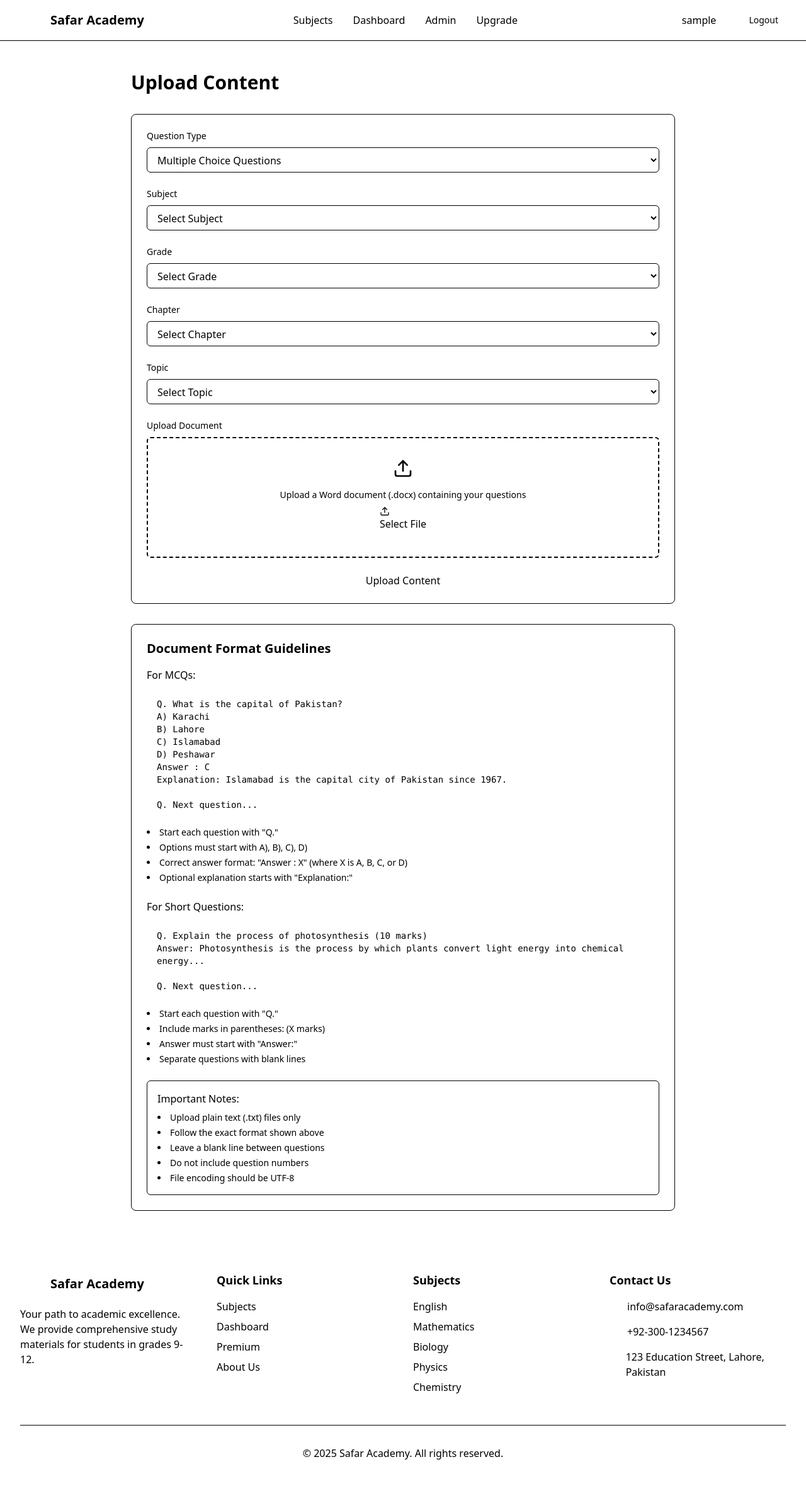
After one commit to abdullahdep/django-hello-world, a Django app: page /content-upload in a window 1280 px wide. The commit adds this page. Shown: the whole page at 63% size. Run offline with Django 4.2, Linux system fonts and the light colour scheme; the visitor is signed in with stand-in values (Sample User, id 1).

Commit message:
content upload  page ready

```diff
--- a/api/settings.py
+++ b/api/settings.py
@@ -11,6 +11,7 @@ https://docs.djangoproject.com/en/4.1/ref/settings/
 """
 
 from pathlib import Path
+import os
 
 # Build paths inside the project like this: BASE_DIR / 'subdir'.
 BASE_DIR = Path(__file__).resolve().parent.parent
@@ -136,6 +137,10 @@ USE_TZ = True
 
 STATIC_URL = 'static/'
 
+# Media files (Uploads)
+MEDIA_URL = '/media/'
+MEDIA_ROOT = os.path.join(BASE_DIR, 'media')
+
 # Default primary key field type
 # https://docs.djangoproject.com/en/4.1/ref/settings/#default-auto-field
 
--- a/api/urls.py
+++ b/api/urls.py
@@ -15,6 +15,8 @@ Including another URLconf
 """
 from django.contrib import admin
 from django.urls import path, include
+from django.conf import settings
+from django.conf.urls.static import static
 
 urlpatterns = [
     path('admin/', admin.site.urls),
@@ -22,4 +24,4 @@ urlpatterns = [
     path('', include('layouts.urls')),
     path('', include('pages.urls')),
 
-]
+] + static(settings.MEDIA_URL, document_root=settings.MEDIA_ROOT)
--- a/layouts/templates/components/header/header.html
+++ b/layouts/templates/components/header/header.html
@@ -20,7 +20,7 @@
                         Dashboard
                     </a>
                     {% if user.is_staff %}
-                        <a href="{% url 'admin:index' %}" class="text-muted-foreground hover:text-foreground transition-colors py-2">
+                        <a href="{% url 'index' %}" class="text-muted-foreground hover:text-foreground transition-colors py-2">
                             Admin
                         </a>
                     {% endif %}
--- /dev/null
+++ b/pages/templates/admin_user/admin_user.html
@@ -0,0 +1,266 @@
+{% extends 'layouts/layouts.html' %}
+{% load static %}
+
+{% block content %}
+<div class="max-w-4xl mx-auto px-4 py-12">
+    <h1 class="text-3xl font-bold mb-8">Upload Content</h1>
+
+    {% if error %}
+    <div class="bg-error/10 border border-error rounded-md p-4 mb-6 flex items-center">
+        <svg xmlns="http://www.w3.org/2000/svg" class="h-5 w-5 text-error mr-2" viewBox="0 0 24 24" fill="none"
+             stroke="currentColor" stroke-width="2" stroke-linecap="round" stroke-linejoin="round">
+            <circle cx="12" cy="12" r="10"/>
+            <line x1="12" y1="8" x2="12" y2="12"/>
+            <line x1="12" y1="16" x2="12.01" y2="16"/>
+        </svg>
+        <p class="text-error">{{ error }}</p>
+    </div>
+    {% endif %}
+
+    <div class="bg-card border border-border rounded-lg p-6">
+        <form method="POST" enctype="multipart/form-data" class="space-y-6">
+            {% csrf_token %}
+
+            <div>
+                <label class="block text-sm font-medium mb-2">Question Type</label>
+                <select name="question_type" class="w-full h-10 rounded-md border border-input bg-transparent px-3 py-2">
+                    <option value="mcq">Multiple Choice Questions</option>
+                    <option value="short">Short Questions</option>
+                </select>
+            </div>
+
+            <div>
+                <label class="block text-sm font-medium mb-2">Subject</label>
+                <select name="subject" class="w-full h-10 rounded-md border border-input bg-transparent px-3 py-2"
+                        onchange="loadGradeChapters(this.value)">
+                    <option value="">Select Subject</option>
+                    {% for subject in subjects %}
+                    <option value="{{ subject.slug }}">{{ subject.name }}</option>
+                    {% endfor %}
+                </select>
+            </div>
+
+            <div>
+                <label class="block text-sm font-medium mb-2">Grade</label>
+                <select name="grade" class="w-full h-10 rounded-md border border-input bg-transparent px-3 py-2"
+                        onchange="loadChapters(document.querySelector('select[name=subject]').value, this.value)">
+                    <option value="">Select Grade</option>
+                    {% for grade in grades %}
+                    <option value="{{ grade }}">Grade {{ grade }}</option>
+                    {% endfor %}
+                </select>
+            </div>
+
+            <div>
+                <label class="block text-sm font-medium mb-2">Chapter</label>
+                <select name="chapter" id="chapter-select"
+                        class="w-full h-10 rounded-md border border-input bg-transparent px-3 py-2"
+                        onchange="loadTopics(this.value)" disabled>
+                    <option value="">Select Chapter</option>
+                </select>
+            </div>
+
+            <div>
+                <label class="block text-sm font-medium mb-2">Topic</label>
+                <select name="topic" id="topic-select"
+                        class="w-full h-10 rounded-md border border-input bg-transparent px-3 py-2" disabled>
+                    <option value="">Select Topic</option>
+                </select>
+            </div>
+
+            <div>
+                <label class="block text-sm font-medium mb-2">Upload Document</label>
+                <div class="border-2 border-dashed border-input rounded-md p-8">
+                    <div class="flex flex-col items-center">
+                        <svg xmlns="http://www.w3.org/2000/svg" class="h-8 w-8 text-muted-foreground mb-4"
+                             viewBox="0 0 24 24" fill="none" stroke="currentColor" stroke-width="2"
+                             stroke-linecap="round" stroke-linejoin="round">
+                            <path d="M21 15v4a2 2 0 0 1-2 2H5a2 2 0 0 1-2-2v-4"/>
+                            <polyline points="17 8 12 3 7 8"/>
+                            <line x1="12" y1="3" x2="12" y2="15"/>
+                        </svg>
+                        <p class="text-sm text-muted-foreground mb-2">
+                            Upload a Word document (.docx) containing your questions
+                        </p>
+                        <input type="file" name="document" accept=".docx" class="hidden" id="file-upload">
+                        <label for="file-upload" class="button button-outline cursor-pointer">
+                            <svg xmlns="http://www.w3.org/2000/svg" class="h-4 w-4 mr-2" viewBox="0 0 24 24"
+                                 fill="none" stroke="currentColor" stroke-width="2" stroke-linecap="round"
+                                 stroke-linejoin="round">
+                                <path d="M21 15v4a2 2 0 0 1-2 2H5a2 2 0 0 1-2-2v-4"/>
+                                <polyline points="17 8 12 3 7 8"/>
+                                <line x1="12" y1="3" x2="12" y2="15"/>
+                            </svg>
+                            Select File
+                        </label>
+                        <p id="selected-file" class="mt-2 text-sm text-muted-foreground"></p>
+                    </div>
+                </div>
+            </div>
+
+            <button type="submit" class="w-full button button-primary">
+                Upload Content
+            </button>
+        </form>
+    </div>
+
+    <div class="mt-8 bg-card border border-border rounded-lg p-6">
+        <h2 class="text-xl font-semibold mb-4">Document Format Guidelines</h2>
+
+        <div class="space-y-6">
+            <div>
+                <h3 class="font-medium mb-2">For MCQs:</h3>
+                <pre class="bg-accent p-4 rounded-md text-sm whitespace-pre-wrap font-mono">
+Q. What is the capital of Pakistan?
+A) Karachi
+B) Lahore
+C) Islamabad
+D) Peshawar
+Answer : C
+Explanation: Islamabad is the capital city of Pakistan since 1967.
+
+Q. Next question...</pre>
+                <div class="mt-2 text-sm text-muted-foreground">
+                    <ul class="list-disc list-inside space-y-1">
+                        <li>Start each question with "Q."</li>
+                        <li>Options must start with A), B), C), D)</li>
+                        <li>Correct answer format: "Answer : X" (where X is A, B, C, or D)</li>
+                        <li>Optional explanation starts with "Explanation:"</li>
+                    </ul>
+                </div>
+            </div>
+
+            <div>
+                <h3 class="font-medium mb-2">For Short Questions:</h3>
+                <pre class="bg-accent p-4 rounded-md text-sm whitespace-pre-wrap font-mono">
+Q. Explain the process of photosynthesis (10 marks)
+Answer: Photosynthesis is the process by which plants convert light energy into chemical energy...
+
+Q. Next question...</pre>
+                <div class="mt-2 text-sm text-muted-foreground">
+                    <ul class="list-disc list-inside space-y-1">
+                        <li>Start each question with "Q."</li>
+                        <li>Include marks in parentheses: (X marks)</li>
+                        <li>Answer must start with "Answer:"</li>
+                        <li>Separate questions with blank lines</li>
+                    </ul>
+                </div>
+            </div>
+
+            <div class="mt-4 p-4 bg-warning/10 border border-warning rounded-md">
+                <h4 class="font-medium text-warning mb-2">Important Notes:</h4>
+                <ul class="list-disc list-inside space-y-1 text-sm">
+                    <li>Upload plain text (.txt) files only</li>
+                    <li>Follow the exact format shown above</li>
+                    <li>Leave a blank line between questions</li>
+                    <li>Do not include question numbers</li>
+                    <li>File encoding should be UTF-8</li>
+                </ul>
+            </div>
+        </div>
+    </div>
+</div>
+
+<script>
+document.getElementById('file-upload').addEventListener('change', function(e) {
+    const fileName = e.target.files[0]?.name || '';
+    document.getElementById('selected-file').textContent = fileName ? `Selected: ${fileName}` : '';
+});
+
+async function loadGradeChapters(subject) {
+    const gradeSelect = document.querySelector('select[name=grade]');
+    const chapterSelect = document.getElementById('chapter-select');
+    const topicSelect = document.getElementById('topic-select');
+
+    // Reset and disable dependent fields
+    gradeSelect.disabled = !subject;
+    chapterSelect.disabled = true;
+    chapterSelect.innerHTML = '<option value="">Select Chapter</option>';
+    topicSelect.disabled = true;
+    topicSelect.innerHTML = '<option value="">Select Topic</option>';
+
+    if (!subject) {
+        gradeSelect.innerHTML = '<option value="">Select Grade</option>';
+        return;
+    }
+}
+
+async function loadChapters(subject, grade) {
+    const chapterSelect = document.getElementById('chapter-select');
+    const topicSelect = document.getElementById('topic-select');
+
+    // Reset topics
+    topicSelect.disabled = true;
+    topicSelect.innerHTML = '<option value="">Select Topic</option>';
+
+    if (!subject || !grade) {
+        chapterSelect.disabled = true;
+        chapterSelect.innerHTML = '<option value="">Select Chapter</option>';
+        return;
+    }
+
+    try {
+        const response = await fetch(`/api/chapters/${subject}/${grade}/`);
+        if (!response.ok) throw new Error('Failed to fetch chapters');
+
+        const chapters = await response.json();
+
+        chapterSelect.innerHTML = `
+            <option value="">Select Chapter</option>
+            ${chapters.map(chapter =>
+                `<option value="${chapter.slug}" data-topics='${JSON.stringify(chapter.topics)}'>${chapter.name}</option>`
+            ).join('')}
+        `;
+        chapterSelect.disabled = false;
+    } catch (error) {
+        console.error('Error loading chapters:', error);
+        alert('Failed to load chapters. Please try again.');
+    }
+}
+
+async function loadTopics(chapterSlug) {
+    const chapterSelect = document.getElementById('chapter-select');
+    const topicSelect = document.getElementById('topic-select');
+
+    if (!chapterSlug) {
+        topicSelect.disabled = true;
+        topicSelect.innerHTML = '<option value="">Select Topic</option>';
+        return;
+    }
+
+    // Get selected chapter option
+    const selectedOption = chapterSelect.querySelector(`option[value="${chapterSlug}"]`);
+    if (!selectedOption) return;
+
+    // Get topics from data attribute
+    try {
+        const topics = JSON.parse(selectedOption.dataset.topics || '[]');
+
+        topicSelect.innerHTML = `
+            <option value="">Select Topic</option>
+            ${topics.map(topic =>
+                `<option value="${topic.toLowerCase().replace(/\s+/g, '-')}">${topic}</option>`
+            ).join('')}
+        `;
+        topicSelect.disabled = false;
+    } catch (error) {
+        console.error('Error loading topics:', error);
+        alert('Failed to load topics. Please try again.');
+    }
+}
+
+// Add change event listeners
+document.querySelector('select[name=subject]').addEventListener('change', function() {
+    loadGradeChapters(this.value);
+});
+
+document.querySelector('select[name=grade]').addEventListener('change', function() {
+    const subject = document.querySelector('select[name=subject]').value;
+    loadChapters(subject, this.value);
+});
+
+document.getElementById('chapter-select').addEventListener('change', function() {
+    loadTopics(this.value);
+});
+</script>
+{% endblock %}
--- a/pages/urls.py
+++ b/pages/urls.py
@@ -9,4 +9,8 @@ urlpatterns = [
     path('subject/<str:slug>/', views.subject_detail, name='subject_detail'),
     path('subject/<str:subject_slug>/chapter/<str:chapter_slug>/',
          views.chapter_detail, name='chapter_detail'),
+    path('content-upload', views.admin_content_upload, name='admin_content_upload'),
+    path('api/chapters/<str:subject_slug>/', views.get_chapters, name='get_chapters'),
+    path('api/topics/<str:chapter_slug>/', views.get_topics, name='get_topics'),
+    path('api/chapters/<str:subject_slug>/<int:grade>/', views.get_grade_chapters, name='get_grade_chapters'),
 ]
--- a/pages/views.py
+++ b/pages/views.py
@@ -1,6 +1,205 @@
 from django.shortcuts import render
+from django.contrib.auth.decorators import user_passes_test
+from django.http import JsonResponse
+from django.views.decorators.http import require_http_methods
+from django.core.files.storage import FileSystemStorage
+from globalvar import global_variables
 import json
-from globalvar import global_variables
+import re
+
+def is_admin(user):
+    return user.is_authenticated and user.is_staff
+
+def process_mcq(text):
+    """Process MCQ format questions from txt file"""
+    questions = []
+    current_question = None
+
+    for line in text.split('\n'):
+        line = line.strip()
+        if not line:
+            continue
+
+        if line.startswith('Q.'):
+            if current_question:
+                questions.append(current_question)
+            current_question = {
+                'type': 'mcq',
+                'question': line[2:].strip(),
+                'options': [],
+                'correct_answer': None,
+                'explanation': None
+            }
+        elif current_question and line.startswith(('A)', 'B)', 'C)', 'D)')):
+            current_question['options'].append(line[2:].strip())
+        elif current_question and line.startswith('Answer :'):
+            current_question['correct_answer'] = line[8:].strip()
+        elif current_question and line.startswith('Explanation:'):
+            current_question['explanation'] = line[12:].strip()
+
+    if current_question:
+        questions.append(current_question)
+
+    return questions
+
+def process_short_question(text):
+    """Process short answer format questions from txt file"""
+    questions = []
+    current_question = None
+
+    for line in text.split('\n'):
+        line = line.strip()
+        if not line:
+            continue
+
+        if line.startswith('Q.'):
+            if current_question:
+                questions.append(current_question)
+            question_text = line[2:].strip()
+            marks = None
+            marks_match = re.search(r'\((\d+)\s*marks?\)', question_text)
+            if marks_match:
+                marks = int(marks_match.group(1))
+                question_text = question_text.replace(marks_match.group(0), '').strip()
+
+            current_question = {
+                'type': 'short',
+                'question': question_text,
+                'answer': None,
+                'marks': marks
+            }
+        elif current_question and line.startswith('Answer:'):
+            current_question['answer'] = line[7:].strip()
+
+    if current_question:
+        questions.append(current_question)
+
+    return questions
+
+@user_passes_test(is_admin)
+def admin_content_upload(request):
+    global_data = global_variables(request)
+
+    # Get subjects and grades from global data
+    subjects_list = []
+    for slug, data in global_data['subjects'].items():
+        subjects_list.append({
+            'slug': slug,
+            'name': slug.replace('-', ' ').title(),
+            'description': data.get('description', '')
+        })
+
+    # Get all available grades
+    grades = sorted(set(
+        grade
+        for subject_chapters in global_data['chapters'].values()
+        for grade in subject_chapters.keys()
+    ))
+
+    context = {
+        'subjects': subjects_list,
+        'grades': grades
+    }
+
+    if request.method == 'POST':
+        question_type = request.POST.get('question_type')
+        subject = request.POST.get('subject')
+        grade = request.POST.get('grade')
+        chapter = request.POST.get('chapter')
+        topic = request.POST.get('topic')
+        document = request.FILES.get('document')
+
+        if not all([question_type, subject, grade, chapter, topic, document]):
+            context['error'] = 'Please fill all fields and select a file'
+            return render(request, 'admin_user/admin_user.html', context)
+
+        try:
+            # Read the txt file
+            content = document.read().decode('utf-8')
+
+            # Process questions based on type
+            questions = []
+            if question_type == 'mcq':
+                questions = process_mcq(content)
+            else:
+                questions = process_short_question(content)
+
+            # Save processed questions
+            # Add your storage logic here
+
+            context['success'] = True
+            context['questions_processed'] = len(questions)
+            return render(request, 'admin_user/admin_user.html', context)
+
+        except Exception as e:
+            context['error'] = str(e)
+            return render(request, 'admin_user/admin_user.html', context)
+
+    return render(request, 'admin_user/admin_user.html', context)
+
+@user_passes_test(is_admin)
+@require_http_methods(["GET"])
+def get_chapters(request, subject_slug):
+    global_data = global_variables(request)
+    chapters = []
+
+    # Get chapters for the subject from global data
+    subject_chapters = global_data['chapters'].get(subject_slug.lower(), {})
+
+    for grade, grade_chapters in subject_chapters.items():
+        for chapter in grade_chapters:
+            chapters.append({
+                'slug': chapter['slug'],
+                'name': chapter['name'],
+                'grade': grade
+            })
+
+    return JsonResponse(chapters, safe=False)
+
+@user_passes_test(is_admin)
+@require_http_methods(["GET"])
+def get_topics(request, chapter_slug):
+    global_data = global_variables(request)
+    topics = []
+
+    # Find the chapter and its topics in global data
+    for subject_chapters in global_data['chapters'].values():
+        for grade_chapters in subject_chapters.values():
+            for chapter in grade_chapters:
+                if chapter['slug'] == chapter_slug:
+                    topics = [
+                        {'slug': topic.lower().replace(' ', '-'), 'name': topic}
+                        for topic in chapter.get('topics', [])
+                    ]
+                    break
+
+    return JsonResponse(topics, safe=False)
+
+@user_passes_test(is_admin)
+@require_http_methods(["GET"])
+def get_grade_chapters(request, subject_slug, grade):
+    """Get chapters for a specific subject and grade"""
+    try:
+        global_data = global_variables(request)
+        chapters = []
+
+        # Get chapters for the subject and grade from global data
+        subject_chapters = global_data['chapters'].get(subject_slug.lower(), {})
+        grade_chapters = subject_chapters.get(int(grade), [])
+
+        # Format chapters for response
+        chapters = [
+            {
+                'slug': chapter['slug'],
+                'name': chapter['name'],
+                'topics': chapter.get('topics', [])
+            }
+            for chapter in grade_chapters
+        ]
+
+        return JsonResponse(chapters, safe=False)
+    except Exception as e:
+        return JsonResponse({'error': str(e)}, status=400)
 
 def index(request):
     return render(request, 'index/index.html')
```
